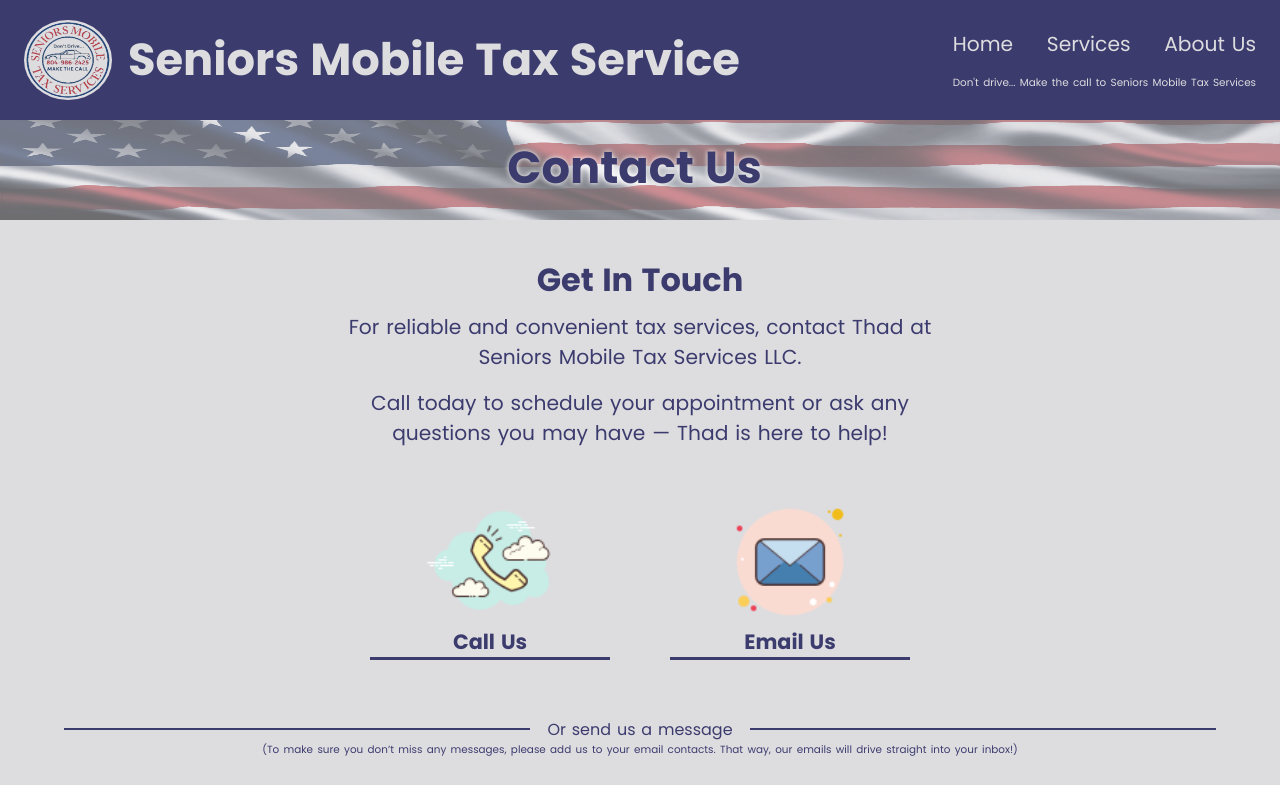
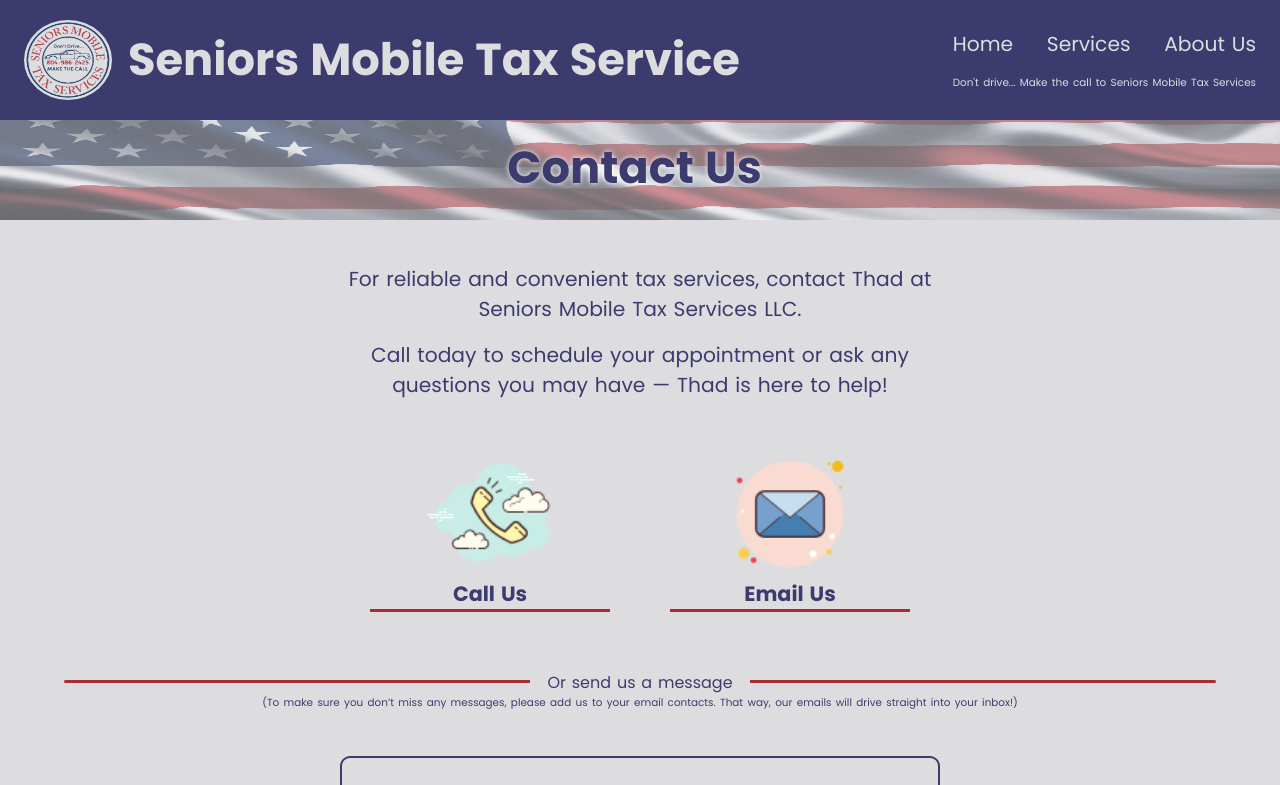
Before and after one commit to BeeDev-ValorCollective/smts, a React (Vite) app: page /contact in a window 1280 px wide. Shown: the top 785 px of the page. Built offline with nearby package versions, Linux system fonts and the light colour scheme; no server answers.

Commit message:
add red to horizontal lines, remove redunrant h2 'title'

```diff
--- a/src/components/ContactComponents/ContactHeader/ContactHeader.jsx
+++ b/src/components/ContactComponents/ContactHeader/ContactHeader.jsx
@@ -16,9 +16,6 @@
     return(
         <>
             <div className='contact_header'>
-                <h2>
-                    Get In Touch
-                </h2>
                 <p>
                     For reliable and convenient tax services, contact Thad at Seniors Mobile Tax Services LLC.
                 </p>
--- a/src/components/ContactComponents/ContactHeader/contactHeader.css
+++ b/src/components/ContactComponents/ContactHeader/contactHeader.css
@@ -39,7 +39,7 @@
                 text-align: center;
                 margin-bottom: 8px;
                 padding-bottom: 4px;
-                border-bottom: 3px solid var(--black);
+                border-bottom: 3px solid var(--red);
             }
         }
     }
@@ -52,9 +52,10 @@
     hr {
         width: 90%;
         margin: 0 auto;
-        height: 2px;
-        background-color: var(--black);
+        height: 3px;
+        background-color: var(--red);
         border: none;
+        border-radius: 8px;
     }
 
     p {
```
